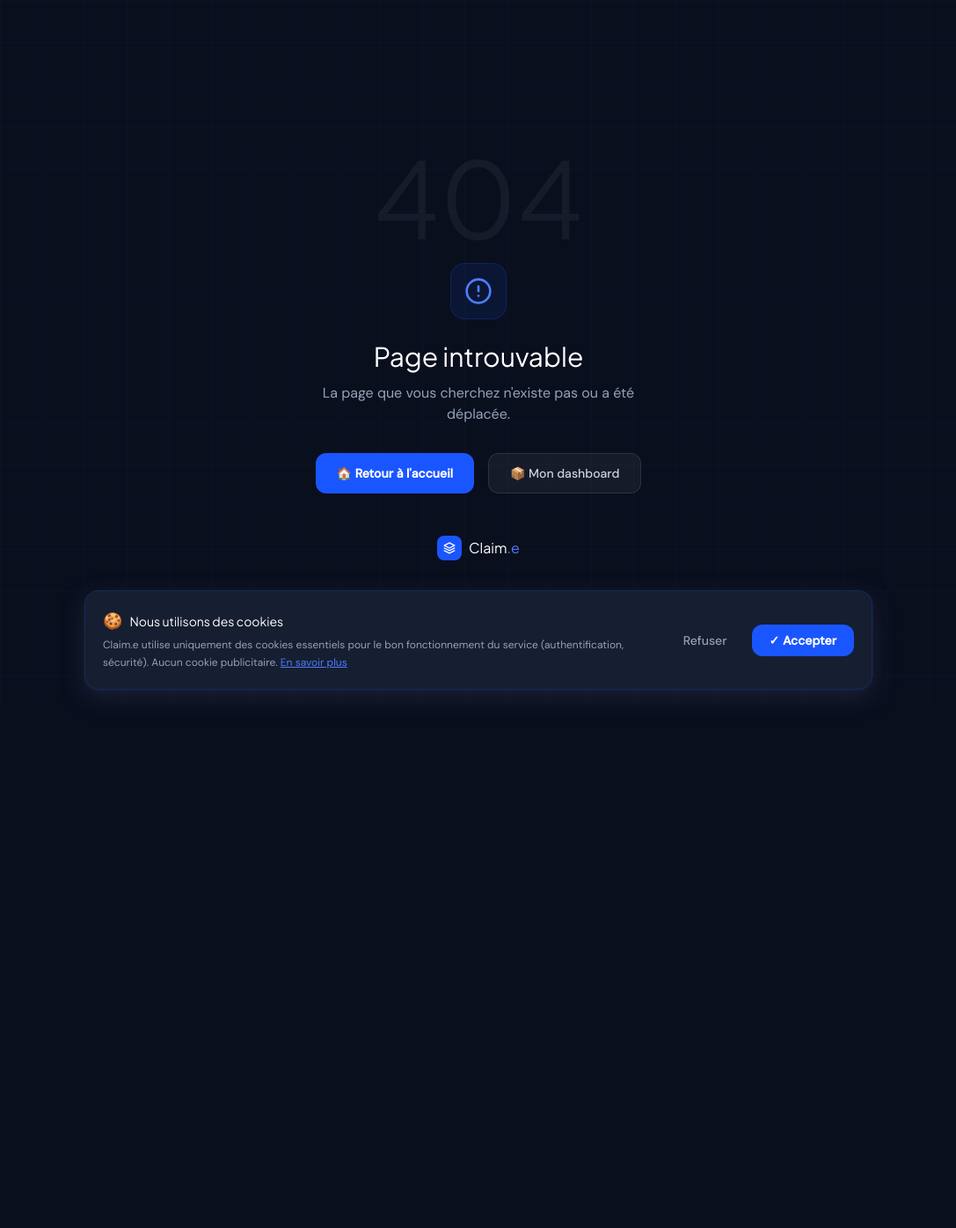
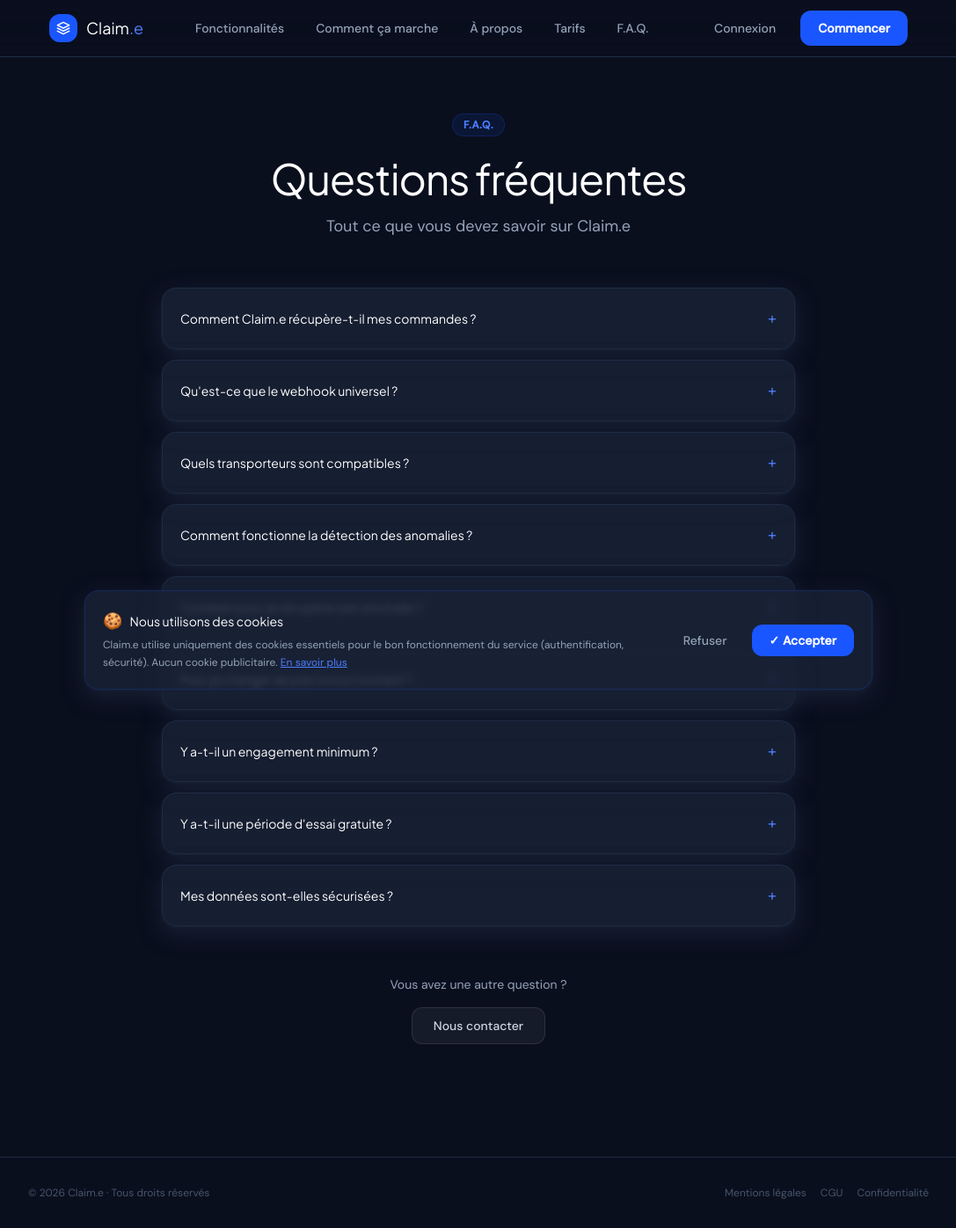
Before and after one commit to Rieux0312/Claim.e, a Next.js app: page /faq in a window 1280 px wide. Before the commit this address had no page. Shown: the whole page at 88% size, without its empty margins (96-1183 px from the left). Before the commit the page ends 800 px from the top, so only its background shows below. Built offline with nearby package versions, Linux system fonts and the light colour scheme.

Commit message:
Fix navbar: logo cliquable, auth-aware, déconnexion, onglet FAQ

```diff
--- /dev/null
+++ b/app/faq/page.tsx
@@ -0,0 +1,151 @@
+"use client";
+import Link from "next/link";
+import { useState, useEffect } from "react";
+import { createClient } from "@/lib/supabase/client";
+
+const FAQ_ITEMS = [
+  {
+    q: "Comment Claim.e récupère-t-il mes commandes ?",
+    a: "En plan Pro, vous connectez votre boutique en quelques clics : Shopify (token Admin), Sendcloud (clés API), ou via le webhook universel pour WooCommerce, PrestaShop, Make, Zapier… Les commandes arrivent automatiquement. En plan Starter, vous importez un fichier CSV depuis votre transporteur.",
+  },
+  {
+    q: "Qu'est-ce que le webhook universel ?",
+    a: "C'est une URL unique générée pour votre compte. Vous la collez dans votre boutique (WooCommerce, PrestaShop, Make, Zapier…) et chaque nouvelle commande expédiée arrive automatiquement dans Claim.e — sans import manuel.",
+  },
+  {
+    q: "Quels transporteurs sont compatibles ?",
+    a: "Claim.e est compatible avec tous les transporteurs : Colissimo, Chronopost, DHL, UPS, FedEx, DPD, GLS, Mondial Relay, TNT et bien d'autres. La détection des anomalies est indépendante du transporteur.",
+  },
+  {
+    q: "Comment fonctionne la détection des anomalies ?",
+    a: "Dès qu'une commande est reçue, Claim.e analyse le statut, les dates prévues et réelles de livraison. Si un retard, une perte ou un SLA non respecté est détecté, une anomalie est créée automatiquement avec le montant estimé récupérable.",
+  },
+  {
+    q: "Combien puis-je récupérer par anomalie ?",
+    a: "Retard : 15€/jour pour les 3 premiers jours, puis 45€ + 25€/jour supplémentaire. Colis perdu : entre 150€ et 250€. Non-respect du SLA (livraison en avance de retard) : 20€ forfaitaire.",
+  },
+  {
+    q: "Puis-je changer de plan à tout moment ?",
+    a: "Oui, vous pouvez passer de Starter à Pro (ou inversement) à tout moment depuis vos paramètres. Le changement prend effet immédiatement.",
+  },
+  {
+    q: "Y a-t-il un engagement minimum ?",
+    a: "Non, aucun engagement. Vous pouvez annuler votre abonnement à tout moment depuis vos paramètres.",
+  },
+  {
+    q: "Y a-t-il une période d'essai gratuite ?",
+    a: "Vous pouvez tester Claim.e gratuitement avec votre premier import CSV. Aucune carte bancaire requise pour commencer.",
+  },
+  {
+    q: "Mes données sont-elles sécurisées ?",
+    a: "Oui. Toutes les données sont stockées sur Supabase (infrastructure sécurisée, chiffrement en transit et au repos). Chaque compte est isolé — vous n'avez accès qu'à vos propres données.",
+  },
+];
+
+export default function FaqPage() {
+  const [isLoggedIn, setIsLoggedIn] = useState(false);
+  const [open, setOpen] = useState<number | null>(null);
+  const supabase = createClient();
+
+  useEffect(() => {
+    supabase.auth.getSession().then(({ data: { session } }) => {
+      setIsLoggedIn(!!session);
+    });
+  }, []);
+
+  async function logout() {
+    await supabase.auth.signOut();
+    setIsLoggedIn(false);
+  }
+
+  return (
+    <div className="min-h-screen bg-surface">
+      <header className="border-b border-border bg-surface/90 backdrop-blur-xl">
+        <div className="max-w-5xl mx-auto px-6 flex items-center justify-between h-16">
+          <Link href="/" className="flex items-center gap-2.5">
+            <div className="w-8 h-8 rounded-xl bg-brand-500 flex items-center justify-center">
+              <svg className="w-4 h-4 text-white" viewBox="0 0 24 24" fill="none" stroke="currentColor" strokeWidth={2.2} strokeLinecap="round" strokeLinejoin="round">
+                <path d="M12 2L2 7l10 5 10-5-10-5z" />
+                <path d="M2 17l10 5 10-5" />
+                <path d="M2 12l10 5 10-5" />
+              </svg>
+            </div>
+            <span className="font-display font-800 text-lg text-white">
+              Claim<span className="text-brand-400">.e</span>
+            </span>
+          </Link>
+          <div className="hidden md:flex items-center gap-1">
+            <a href="/#fonctionnalites" className="btn-ghost text-sm">Fonctionnalités</a>
+            <a href="/#comment-ca-marche" className="btn-ghost text-sm">Comment ça marche</a>
+            <Link href="/a-propos" className="btn-ghost text-sm">À propos</Link>
+            <Link href="/tarifs" className="btn-ghost text-sm">Tarifs</Link>
+            <Link href="/faq" className="btn-ghost text-sm">F.A.Q.</Link>
+          </div>
+          <div className="flex items-center gap-3">
+            {isLoggedIn ? (
+              <>
+                <Link href="/dashboard" className="btn-primary text-sm">📦 Mon Dashboard</Link>
+                <button onClick={logout} className="btn-ghost text-sm">Déconnexion</button>
+              </>
+            ) : (
+              <>
+                <Link href="/login" className="btn-ghost text-sm">Connexion</Link>
+                <Link href="/signup" className="btn-primary text-sm">Commencer</Link>
+              </>
+            )}
+          </div>
+        </div>
+      </header>
+
+      <main className="max-w-3xl mx-auto px-6 py-16">
+        <div className="text-center mb-14">
+          <div className="section-tag mb-6">F.A.Q.</div>
+          <h1 className="font-display text-4xl md:text-5xl font-700 text-white tracking-tight mb-4">
+            Questions fréquentes
+          </h1>
+          <p className="text-slate-400 text-lg">Tout ce que vous devez savoir sur Claim.e</p>
+        </div>
+
+        <div className="space-y-3">
+          {FAQ_ITEMS.map(({ q, a }, i) => (
+            <div
+              key={i}
+              className="glass-card overflow-hidden transition-all duration-200"
+            >
+              <button
+                onClick={() => setOpen(open === i ? null : i)}
+                className="w-full flex items-center justify-between p-5 text-left"
+              >
+                <span className="font-display font-600 text-white text-sm pr-4">{q}</span>
+                <span className={`text-brand-400 text-lg flex-shrink-0 transition-transform duration-200 ${open === i ? "rotate-45" : ""}`}>+</span>
+              </button>
+              {open === i && (
+                <div className="px-5 pb-5">
+                  <p className="text-slate-400 text-sm leading-relaxed">{a}</p>
+                </div>
+              )}
+            </div>
+          ))}
+        </div>
+
+        <div className="text-center mt-14">
+          <p className="text-slate-400 text-sm mb-4">Vous avez une autre question ?</p>
+          <a href="mailto:contact@claim-e.fr" className="btn-secondary px-6 py-2.5 text-sm">
+            Nous contacter
+          </a>
+        </div>
+      </main>
+
+      <footer className="border-t border-border py-8 px-6 mt-16">
+        <div className="max-w-5xl mx-auto flex flex-col sm:flex-row items-center justify-between gap-4 text-xs text-slate-600">
+          <p>© 2026 Claim.e · Tous droits réservés</p>
+          <div className="flex gap-4">
+            <Link href="/mentions-legales" className="hover:text-slate-400">Mentions légales</Link>
+            <Link href="/cgu" className="hover:text-slate-400">CGU</Link>
+            <Link href="/confidentialite" className="hover:text-slate-400">Confidentialité</Link>
+          </div>
+        </div>
+      </footer>
+    </div>
+  );
+}
--- a/app/page.tsx
+++ b/app/page.tsx
@@ -29,6 +29,11 @@ function Navbar() {
     });
   }, []);
 
+  async function logout() {
+    await supabase.auth.signOut();
+    setIsLoggedIn(false);
+  }
+
   return (
     <nav className="fixed top-0 left-0 right-0 z-50 border-b border-border/50 bg-surface/80 backdrop-blur-xl">
       <div className="max-w-6xl mx-auto px-6 flex items-center justify-between h-16">
@@ -43,10 +48,14 @@ function Navbar() {
           <a href="#comment-ca-marche" className="btn-ghost text-sm">Comment ça marche</a>
           <Link href="/a-propos" className="btn-ghost text-sm">À propos</Link>
           <Link href="/tarifs" className="btn-ghost text-sm">Tarifs</Link>
+          <Link href="/faq" className="btn-ghost text-sm">F.A.Q.</Link>
         </div>
         <div className="flex items-center gap-3">
           {isLoggedIn ? (
-            <Link href="/dashboard" className="btn-primary text-sm">📦 Mon Dashboard</Link>
+            <>
+              <Link href="/dashboard" className="btn-primary text-sm">📦 Mon Dashboard</Link>
+              <button onClick={logout} className="btn-ghost text-sm">Déconnexion</button>
+            </>
           ) : (
             <>
               <Link href="/login" className="btn-ghost text-sm">Connexion</Link>
--- a/app/settings/page.tsx
+++ b/app/settings/page.tsx
@@ -204,7 +204,7 @@ export default function SettingsPage() {
       {/* Header */}
       <header className="sticky top-0 z-40 border-b border-border bg-surface/90 backdrop-blur-xl">
         <div className="max-w-6xl mx-auto px-6 flex items-center justify-between h-16">
-          <div className="flex items-center gap-2.5">
+          <Link href="/" className="flex items-center gap-2.5">
             <div className="w-8 h-8 rounded-xl bg-brand-500 flex items-center justify-center">
               <svg className="w-4 h-4 text-white" viewBox="0 0 24 24" fill="none" stroke="currentColor" strokeWidth={2.2} strokeLinecap="round" strokeLinejoin="round">
                 <path d="M12 2L2 7l10 5 10-5-10-5z" /><path d="M2 17l10 5 10-5" /><path d="M2 12l10 5 10-5" />
@@ -213,7 +213,7 @@ export default function SettingsPage() {
             <span className="font-display font-800 text-lg text-white">
               Claim<span className="text-brand-400">.e</span>
             </span>
-          </div>
+          </Link>
           <div className="flex items-center gap-2">
             <Link href="/dashboard" className="btn-ghost text-sm">📦 Dashboard</Link>
             <Link href="/settings" className="btn-ghost text-sm">⚙️ Paramètres</Link>
--- a/app/tarifs/page.tsx
+++ b/app/tarifs/page.tsx
@@ -1,6 +1,23 @@
+"use client";
 import Link from "next/link";
+import { useState, useEffect } from "react";
+import { createClient } from "@/lib/supabase/client";
 
 export default function TarifsPage() {
+  const [isLoggedIn, setIsLoggedIn] = useState(false);
+  const supabase = createClient();
+
+  useEffect(() => {
+    supabase.auth.getSession().then(({ data: { session } }) => {
+      setIsLoggedIn(!!session);
+    });
+  }, []);
+
+  async function logout() {
+    await supabase.auth.signOut();
+    setIsLoggedIn(false);
+  }
+
   return (
     <div className="min-h-screen bg-surface">
       {/* Header */}
@@ -18,15 +35,25 @@ export default function TarifsPage() {
               Claim<span className="text-brand-400">.e</span>
             </span>
           </Link>
-          <div className="flex items-center gap-1">
+          <div className="hidden md:flex items-center gap-1">
             <a href="/#fonctionnalites" className="btn-ghost text-sm">Fonctionnalités</a>
             <a href="/#comment-ca-marche" className="btn-ghost text-sm">Comment ça marche</a>
             <Link href="/a-propos" className="btn-ghost text-sm">À propos</Link>
             <Link href="/tarifs" className="btn-ghost text-sm">Tarifs</Link>
+            <Link href="/faq" className="btn-ghost text-sm">F.A.Q.</Link>
           </div>
           <div className="flex items-center gap-3">
+            {isLoggedIn ? (
+              <>
+                <Link href="/dashboard" className="btn-primary text-sm">📦 Mon Dashboard</Link>
+                <button onClick={logout} className="btn-ghost text-sm">Déconnexion</button>
+              </>
+            ) : (
+              <>
                 <Link href="/login" className="btn-ghost text-sm">Connexion</Link>
                 <Link href="/signup" className="btn-primary text-sm">Commencer</Link>
+              </>
+            )}
           </div>
         </div>
       </header>
```
Lines whose indentation alone changed are shown as unchanged.
